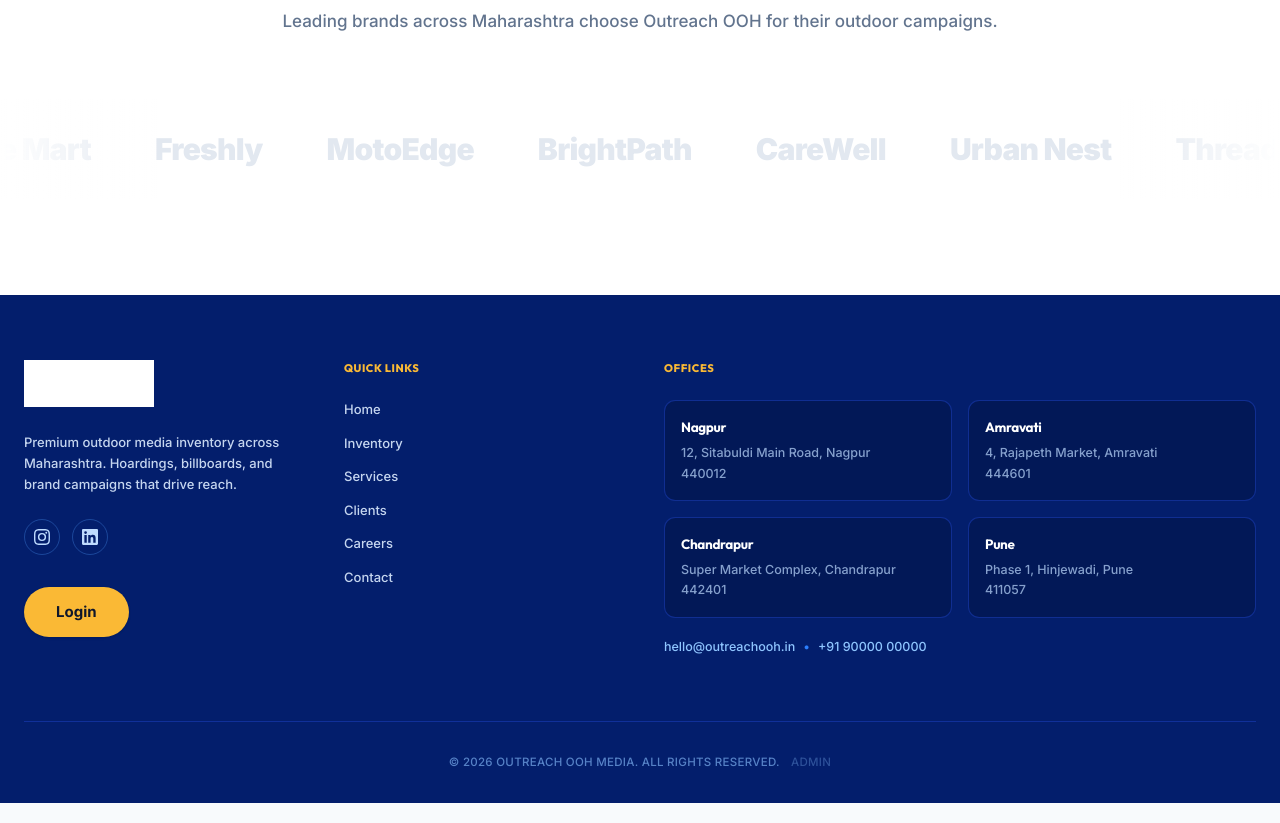
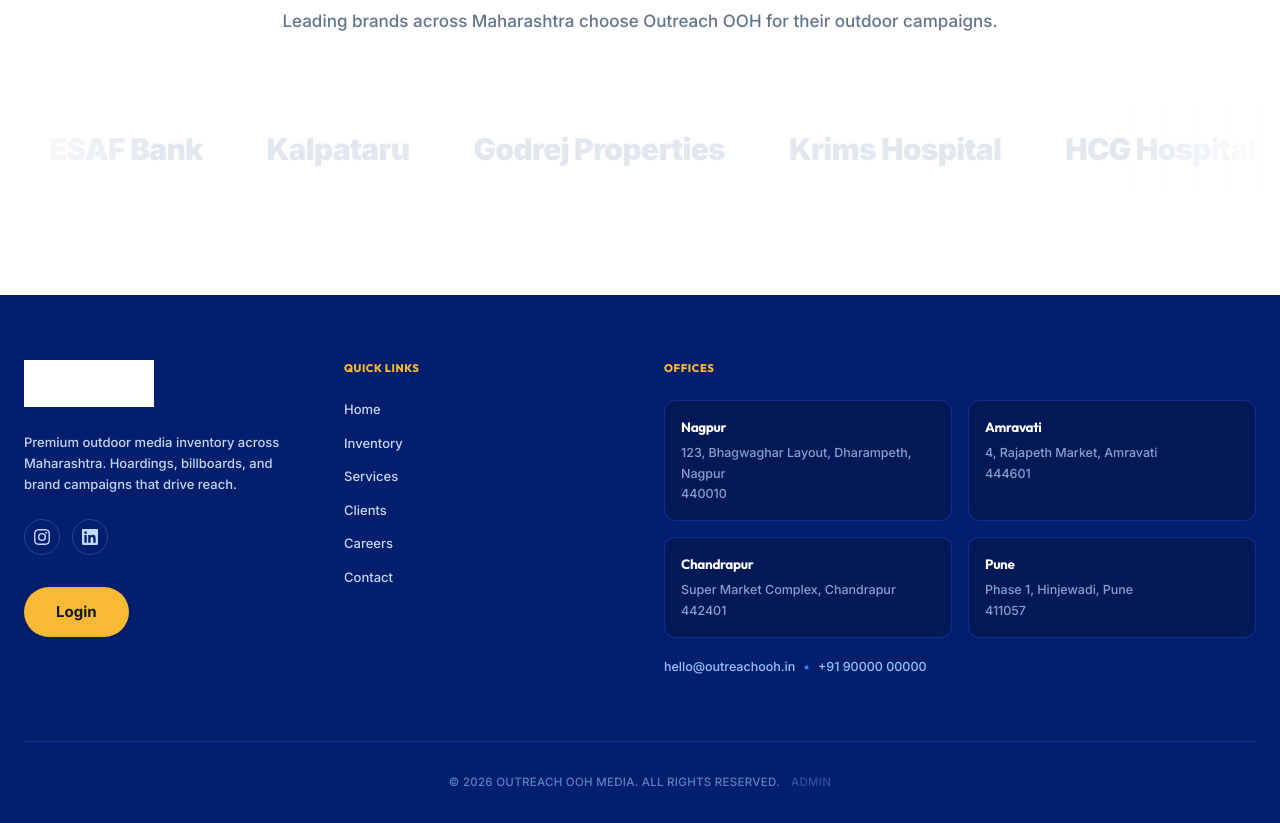
Before and after one commit to 9125aditya/Hording-dashboard, a Next.js app: page / in a window 1280 px wide. Shown: the part 1640-2463 px from the top of the page. Built offline with nearby package versions, Linux system fonts and the light colour scheme; no server answers.

Commit message:
feat: update office address and client list

```diff
--- a/src/app/(public)/layout.tsx
+++ b/src/app/(public)/layout.tsx
@@ -113,7 +113,7 @@ export default async function PublicLayout({ children }: { children: ReactNode }
               <div className="grid grid-cols-1 sm:grid-cols-2 gap-4">
                 <div className="p-4 border border-blue-800/60 rounded-xl bg-[#021857] hover:bg-[#031d68] transition-colors cursor-default">
                   <h4 className="font-bold text-[13.5px] mb-1.5 text-white">Nagpur</h4>
-                  <p className="text-[12.5px] text-blue-200/70 leading-relaxed font-medium">12, Sitabuldi Main Road, Nagpur<br/>440012</p>
+                  <p className="text-[12.5px] text-blue-200/70 leading-relaxed font-medium">123, Bhagwaghar Layout, Dharampeth, Nagpur<br/>440010</p>
                 </div>
                 <div className="p-4 border border-blue-800/60 rounded-xl bg-[#021857] hover:bg-[#031d68] transition-colors cursor-default">
                   <h4 className="font-bold text-[13.5px] mb-1.5 text-white">Amravati</h4>
--- a/src/app/(public)/page.tsx
+++ b/src/app/(public)/page.tsx
@@ -3,7 +3,7 @@ import { MapPin, Megaphone, Globe, Calendar, ArrowRight } from "lucide-react";
 import AnimateOnScroll from "@/frontend/components/AnimateOnScroll";
 
 export default function PublicHomePage() {
-  const clients = ["Skyline Group", "Vogue Mart", "Freshly", "MotoEdge", "BrightPath", "CareWell", "Urban Nest", "Threadworks", "Velocity Auto", "EduForge", "Pulsecare", "DailyDrop"];
+  const clients = ["Suzuki", "TVS", "Punjab National Bank", "ESAF Bank", "Kalpataru", "Godrej Properties", "Krims Hospital", "HCG Hospital", "UltraTech Cement", "Ambuja Cement", "PNG Jewellers", "Tanishq Jewellers", "Polycab Wires", "Blinkit", "IGM", "SDPL", "Priyadarshini", "Aakash Institute", "Allen"];
 
   return (
     <div className="flex-1 flex flex-col bg-[#f4f8fb]">
```
